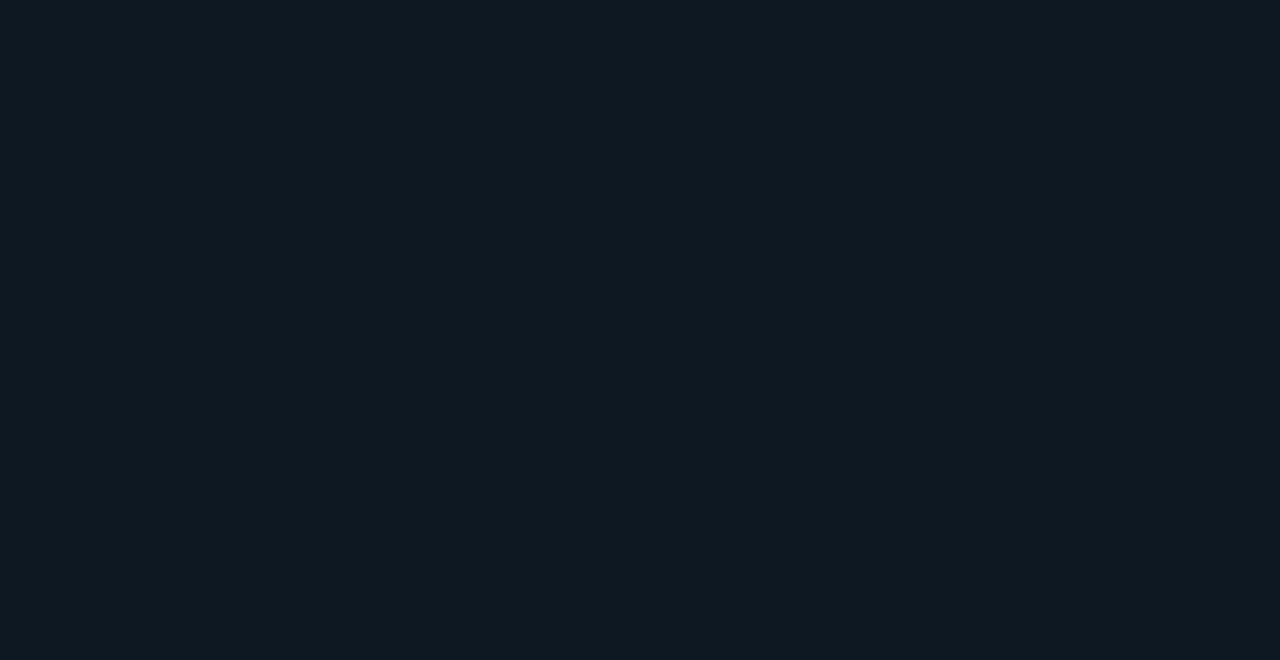
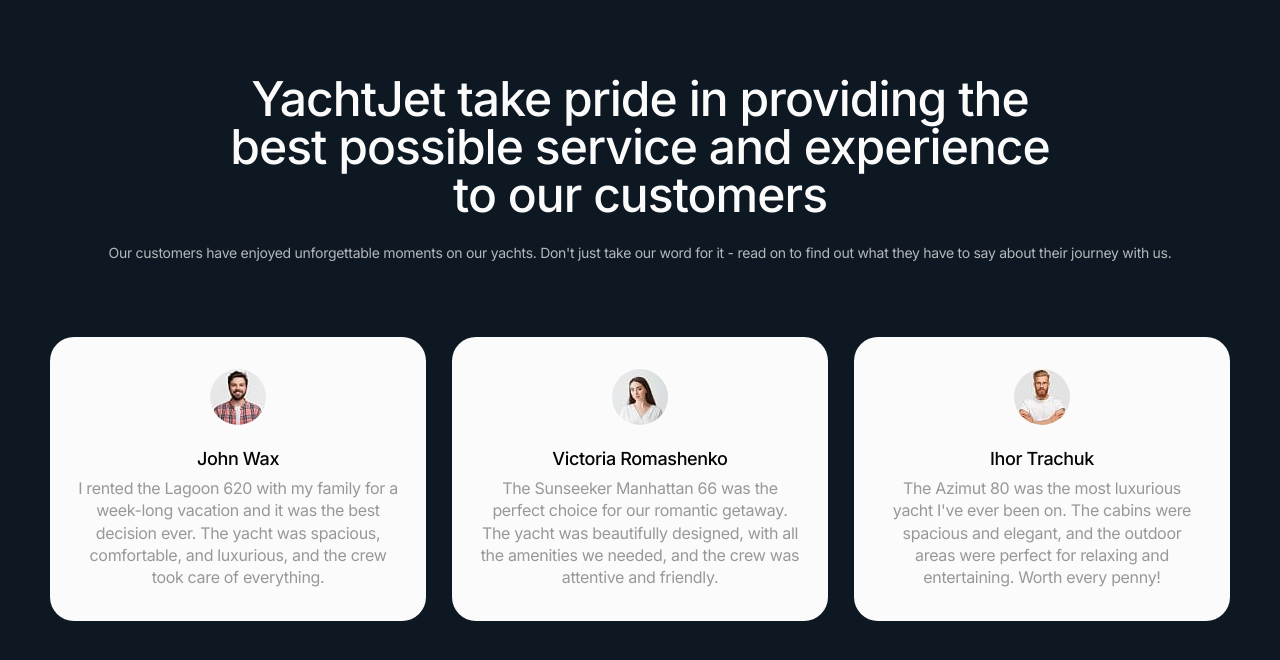
Before and after one commit to KovYu/html-blended-starter-mod-5-6, a website built with Vite: page src/index.html in a window 1280 px wide. Built offline with nearby package versions, Linux system fonts and the light colour scheme.

Commit message:
reviews section

```diff
--- a/src/css/reviews.css
+++ b/src/css/reviews.css
@@ -19,3 +19,120 @@
     padding-bottom: 150px;
   }
 }
+
+.reviews-title {
+  margin-bottom: 25px;
+  max-width: 854px;
+
+  font-family: 'Inter', sans-serif;
+  font-weight: 500;
+  font-size: 28px;
+  line-height: 1;
+  letter-spacing: -0.02em;
+  text-align: center;
+  color: #fbfbfb;
+}
+
+@media only screen and (min-width: 768px) {
+  .reviews-title {
+    font-family: 'Inter', sans-serif;
+
+    font-size: 48px;
+  }
+}
+@media only screen and (min-width: 1280px) {
+  .reviews-title {
+    margin: 0 auto;
+    margin-bottom: 25px;
+  }
+}
+
+.reviews-subtitle {
+  margin-bottom: 40px;
+
+  font-family: 'Inter', sans-serif;
+  font-weight: 400;
+  font-size: 12px;
+  line-height: 1.17;
+  letter-spacing: -0.02em;
+  text-align: center;
+  color: #b4b7ba;
+}
+
+@media only screen and (min-width: 768px) {
+  .reviews-list {
+    display: flex;
+    gap: 32px;
+  }
+}
+
+@media only screen and (min-width: 1280px) {
+  .reviews-list {
+    gap: 26px;
+  }
+}
+
+@media only screen and (min-width: 768px) {
+  .reviews-subtitle {
+    font-size: 14px;
+    line-height: 1.29;
+    margin-bottom: 75px;
+  }
+}
+
+.reviews-card {
+  border-radius: 24px;
+  padding: 32px 8px;
+  background-color: #fbfbfb;
+}
+
+@media only screen and (max-width: 767.98px) {
+  .reviews-card:nth-last-child(-n + 2) {
+    display: none;
+  }
+}
+
+@media only screen and (max-width: 1279.98px) {
+  .reviews-card:nth-last-child(-n + 1) {
+    display: none;
+  }
+}
+
+@media only screen and (min-width: 768px) {
+}
+
+@media only screen and (min-width: 1280px) {
+  .reviews-card {
+    padding: 32px 28px;
+    width: calc((100% - 2 * 26px) / 3);
+  }
+}
+
+.reviews-card-img {
+  width: 56px;
+  height: 56px;
+  overflow: hidden;
+  border-radius: 72px;
+  margin: 0 auto 24px;
+}
+
+.reviews-card-title {
+  margin-bottom: 8px;
+
+  font-weight: 500;
+  font-size: 18px;
+  line-height: 1.1;
+  letter-spacing: -0.02em;
+  text-align: center;
+  color: #040306;
+}
+
+.reviews-card-text {
+  font-family: 'Inter', sans-serif;
+  font-weight: 400;
+  font-size: 16px;
+  line-height: 1.4;
+  letter-spacing: -0.02em;
+  text-align: center;
+  color: #989899;
+}
--- a/src/partials/reviews.html
+++ b/src/partials/reviews.html
@@ -1,4 +1,4 @@
-<section id="reviews" class="reviews-section hidden">
+<section id="reviews" class="reviews-section">
   <div class="container">
     <h2 class="reviews-title">
       YachtJet take pride in providing the best possible service and experience
```
